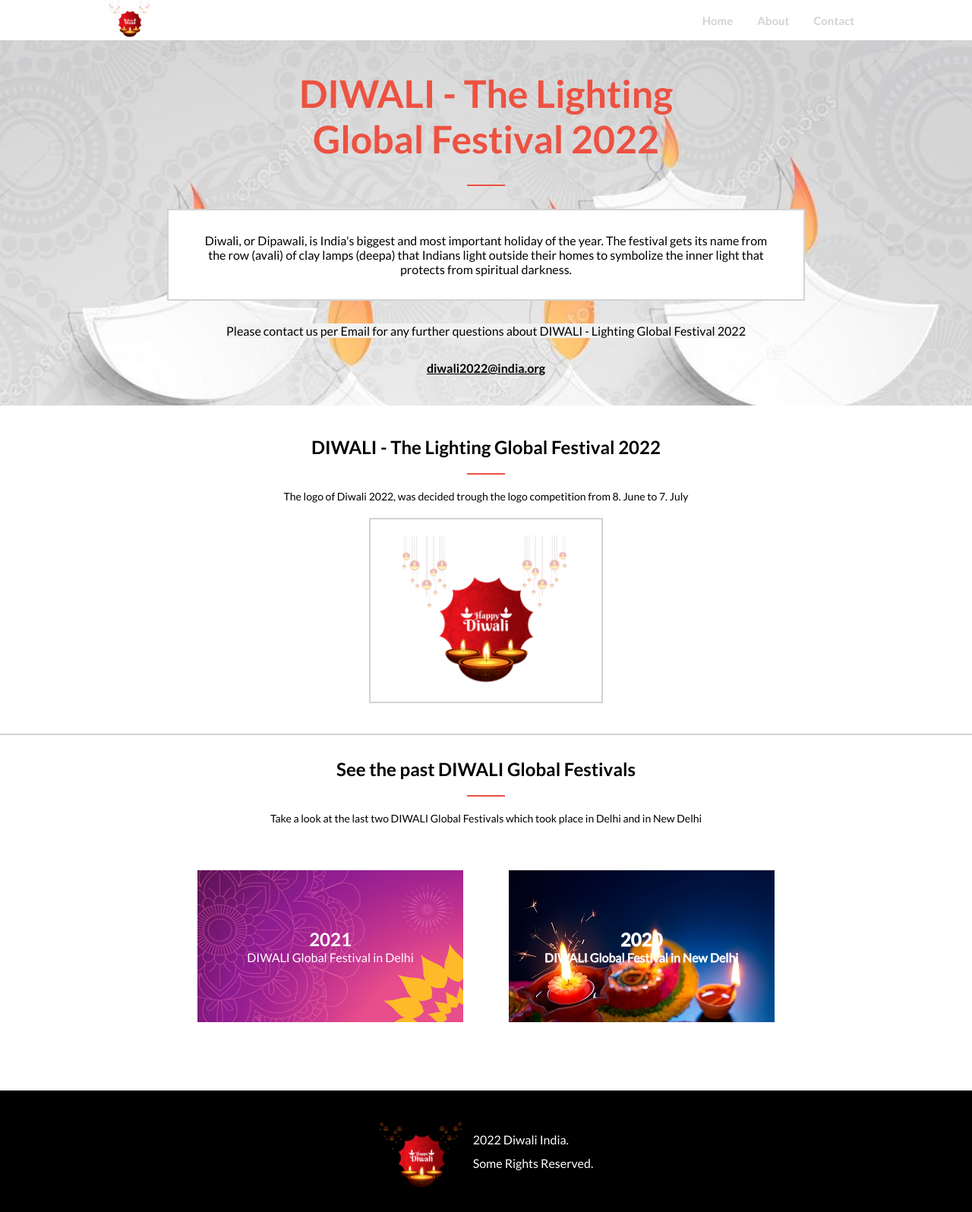
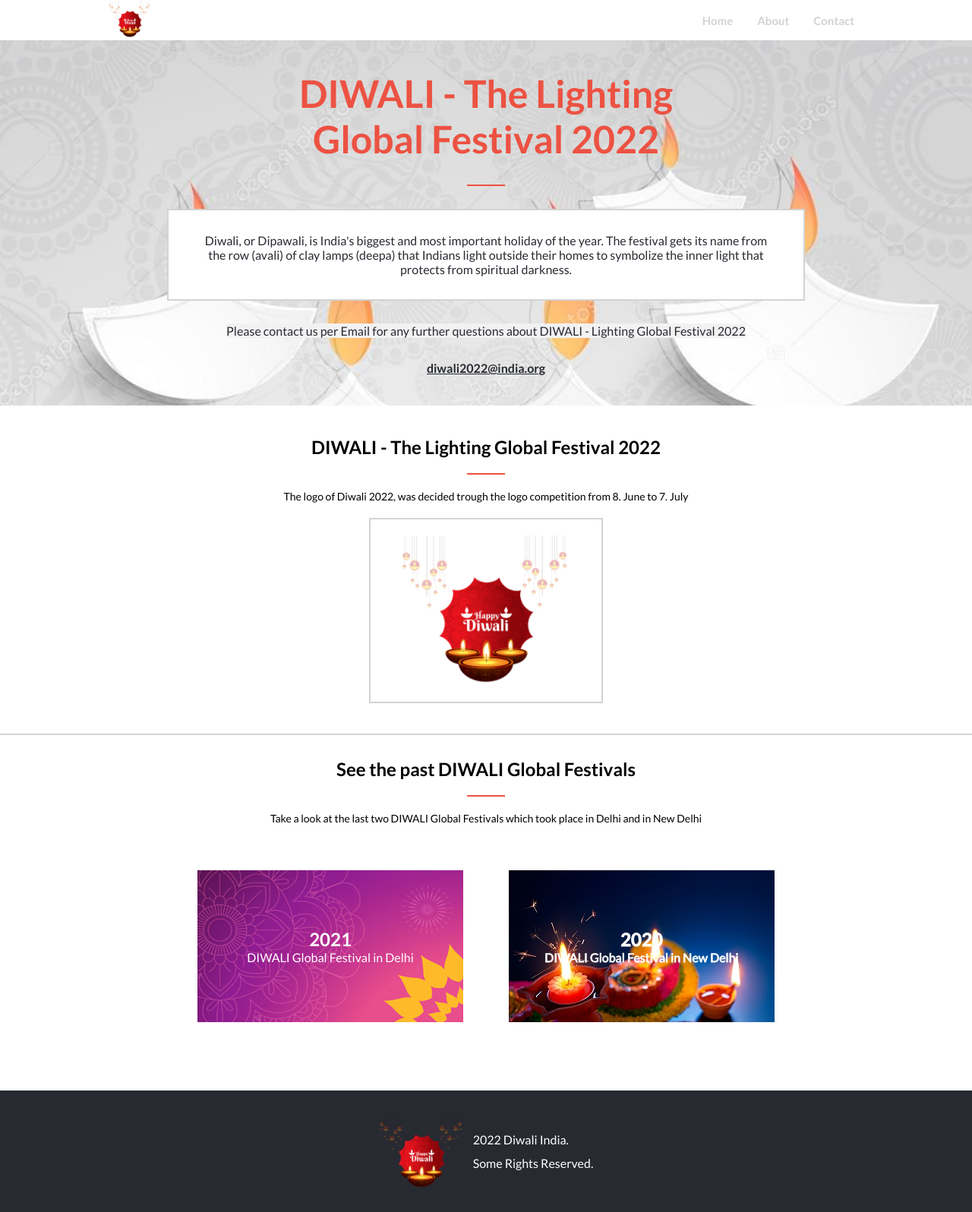
Before and after one commit to storres20/M1capstone, a website: page about.html in a window 1280 px wide. Shown: the whole page at 76% size. Drawn offline with nearby package versions, Linux system fonts and the light colour scheme.

Commit message:
Fix color in about page

```diff
--- a/css/about.css
+++ b/css/about.css
@@ -89,7 +89,7 @@ nav {
 header {
   background-image: url('../img/headerbg3.jpg');
   background-size: cover;
-  color: #000;
+  color: #272a31;
   display: flex;
   flex-direction: column;
   gap: 12px;
@@ -203,7 +203,7 @@ header {
 
 /* footer */
 .footer {
-  background-color: #000;
+  background-color: #272a31;
   color: #fff;
   display: flex;
   flex-direction: row;
```
